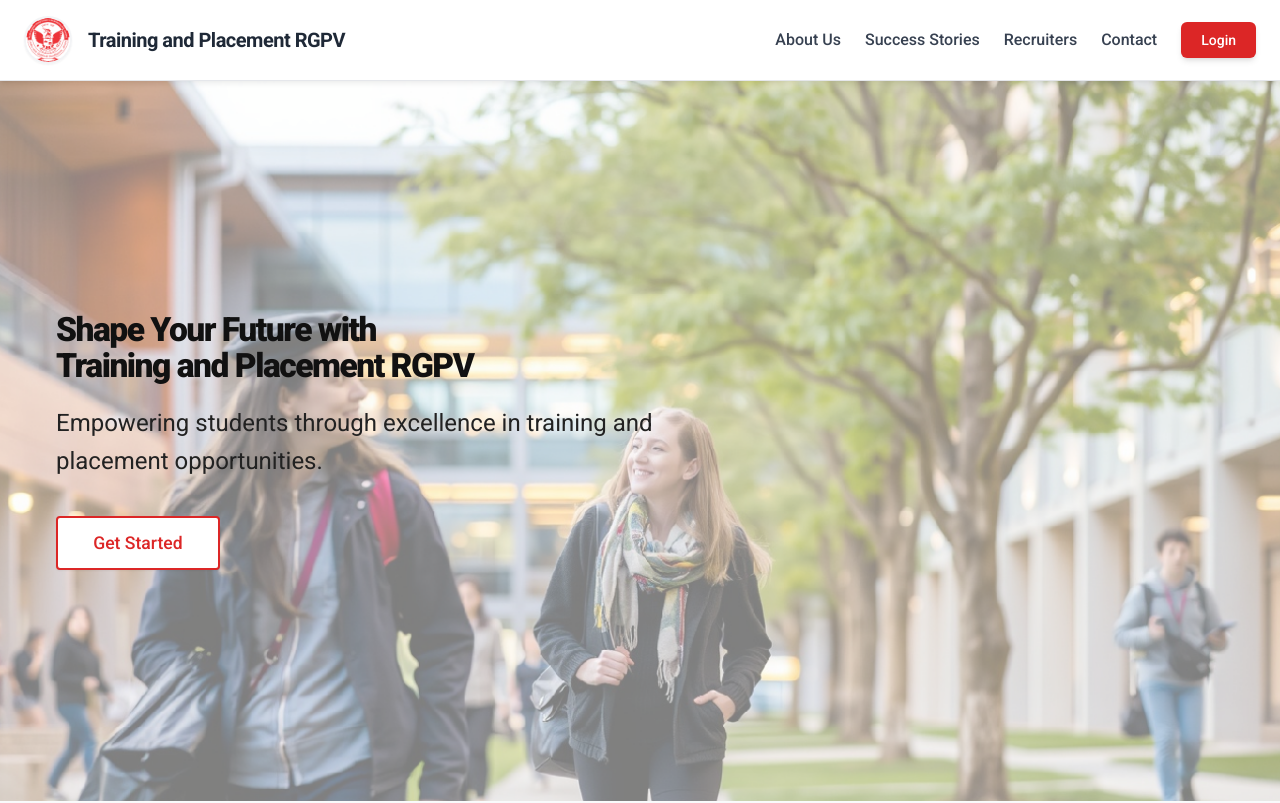
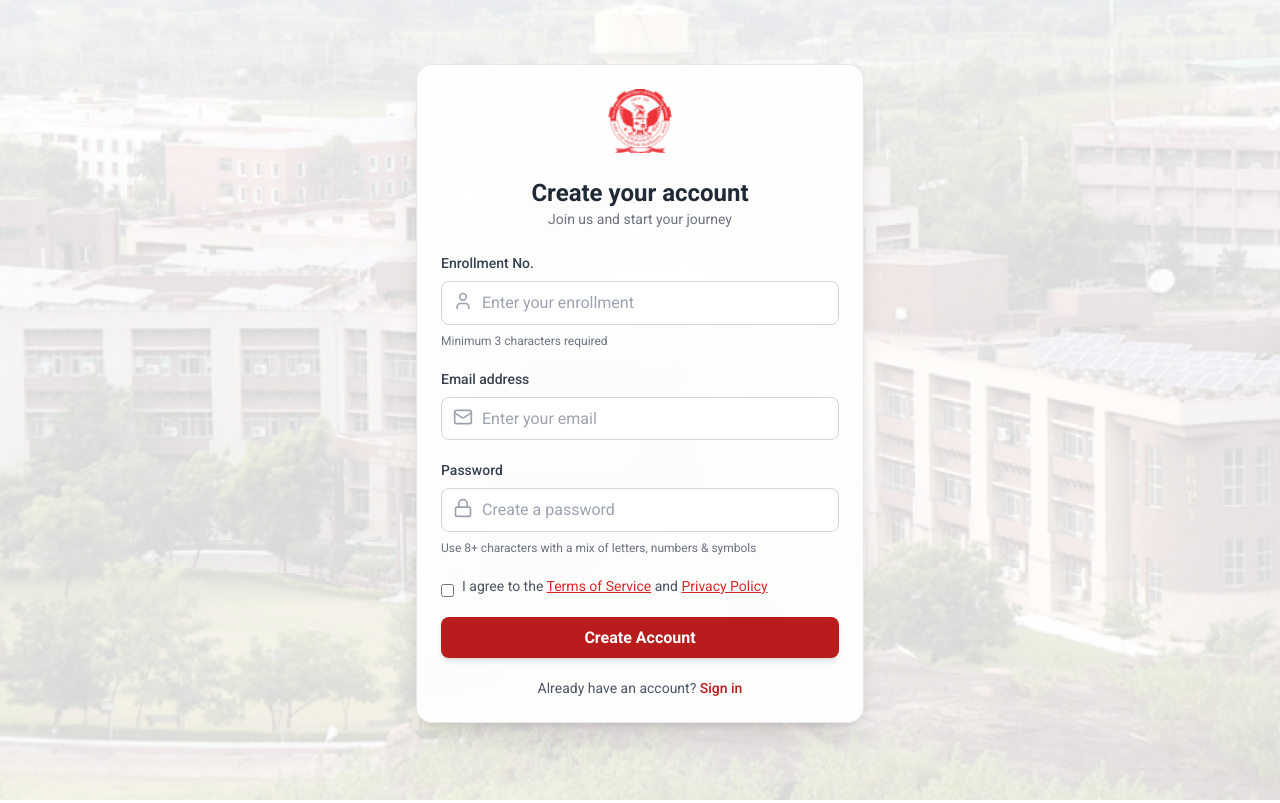
Before and after one commit to Piyush105454/TNP-website, a React (Vite) app: page /signup in a window 1280 px wide. Shown: the top 803 px of the page. Built offline with nearby package versions, Linux system fonts and the light colour scheme.

Commit message:
Update project: Vite config, dependencies, and fixes

```diff
--- a/src/App.jsx
+++ b/src/App.jsx
@@ -1,10 +1,18 @@
-import Home from "./pages/Home"
-
+import { BrowserRouter as Router, Routes, Route } from "react-router-dom";
+import Home from "./pages/Home";
+import LoginWindow from "./components/LoginWindow";
+import SignUp from "./components/Signup"; // Assuming you have a SignUp component
 
 function App() {
   return (
-    <Home />
-  )
+    <Router>
+      <Routes>
+        <Route path="/" element={<Home />} />
+        <Route path="/login" element={<LoginWindow />} />
+        <Route path="/signup" element={<SignUp />} />
+      </Routes>
+    </Router>
+  );
 }
 
-export default App
+export default App;
--- /dev/null
+++ b/src/components/LoginWindow.jsx
@@ -0,0 +1,40 @@
+import React from 'react'
+import { useNavigate } from "react-router-dom";
+
+const LoginWindow = () => {
+  const navigate = useNavigate();
+
+  return (
+
+
+
+<div className="relative min-h-screen bg-cover bg-center "
+     style={{ backgroundImage: "url('https://www.rgpv.ac.in/images/slider/new_slide1.jpg')" }}>
+
+
+  <div className="absolute  bg-white inset-0  opacity-70 "></div>
+
+  {/* Content */}
+  <div className="relative flex flex-col items-center justify-center h-screen pl-2 ">
+    <img
+      src="https://whatthelogo.com/storage/logos/rajiv-gandhi-proudyogiki-vishwavidyalaya-95752.png"
+      alt="rgpv-logo"
+      className="mb-6 w-32 h-32"
+    />
+    <h1 className="text-3xl font-semibold mb-2 pl-1">Welcome to Student Portal</h1>
+    <h4 className="mb-6 pl-0.5 text-gray-800">Please login or sign up to continue</h4>
+
+    <button className="bg-red-900 hover:bg-red-500 text-white py-2 px-6 rounded mb-4 w-95">
+      Login
+    </button>
+    <button onClick={() => navigate("/signup")} className="bg-white hover:bg-black hover:text-white py-2 px-6 rounded border w-95">
+      Sign Up
+    </button>
+  </div>
+</div>
+
+
+  )
+}
+
+export default LoginWindow
--- a/src/components/Navbar.jsx
+++ b/src/components/Navbar.jsx
@@ -1,7 +1,9 @@
 import { useState } from "react";
+import { useNavigate } from "react-router-dom";
 
 const Navbar = () => {
   const [menuOpen, setMenuOpen] = useState(false);
+  const navigate = useNavigate();
 
   return (
     <nav className="bg-white shadow-md px-6 py-4 flex items-center justify-between static top-0 z-50 border-b border-gray-200 flex-wrap md:flex-nowrap">
@@ -51,7 +53,7 @@ const Navbar = () => {
         </ul>
 
         {/* Login Button */}
-        <button className="bg-red-600 text-white px-5 py-2 rounded-md text-sm font-medium shadow-md hover:bg-red-700 hover:-translate-y-0.5 active:translate-y-0 transition-all duration-300 w-full md:w-auto mt-2 md:mt-0">
+        <button  onClick={() => navigate("/login")} className="bg-red-600 text-white px-5 py-2 rounded-md text-sm font-medium shadow-md hover:bg-red-700 hover:-translate-y-0.5 active:translate-y-0 transition-all duration-300 w-full md:w-auto mt-2 md:mt-0">
           Login
         </button>
       </div>
--- /dev/null
+++ b/src/components/Signup.jsx
@@ -0,0 +1,122 @@
+import React from "react";
+import { Mail, Lock, User } from "lucide-react"; // for input icons
+
+const SignUp = () => {
+  return (
+    <div
+      className="bg-cover bg-center min-h-screen flex justify-center items-start px-4 pt-16"
+      style={{
+        backgroundImage: "url('/bgImages/signup.jpg')", // your background image
+      }}
+    >
+      <div className="bg-white/90 backdrop-blur-md w-full max-w-md p-6 rounded-2xl shadow-xl border border-gray-200 min-h-[400px] mb-6">
+        {/* Logo */}
+        <div className="flex justify-center mb-6">
+          <img
+            src="/bgImages/tnp_logo.png" // your logo
+            alt="RGPV Logo"
+            className="h-16"
+          />
+        </div>
+
+        {/* Heading */}
+        <h2 className="text-center text-2xl font-bold text-gray-800">
+          Create your account
+        </h2>
+        <p className="text-center text-sm text-gray-500 mb-6">
+          Join us and start your journey
+        </p>
+
+        {/* Form */}
+        <form className="space-y-5">
+          {/* Enrollment */}
+          <div>
+            <label className="block text-sm font-medium text-gray-700 mb-1">
+              Enrollment No.
+            </label>
+            <div className="relative">
+              <User className="absolute left-3 top-2.5 text-gray-400 h-5 w-5" />
+              <input
+                type="text"
+                placeholder="Enter your enrollment"
+                className="w-full pl-10 pr-4 py-2 border border-gray-300 rounded-lg focus:outline-none focus:ring-2 focus:ring-red-500"
+              />
+            </div>
+            <p className="text-xs text-gray-500 mt-1">
+              Minimum 3 characters required
+            </p>
+          </div>
+
+          {/* Email */}
+          <div>
+            <label className="block text-sm font-medium text-gray-700 mb-1">
+              Email address
+            </label>
+            <div className="relative">
+              <Mail className="absolute left-3 top-2.5 text-gray-400 h-5 w-5" />
+              <input
+                type="email"
+                placeholder="Enter your email"
+                className="w-full pl-10 pr-4 py-2 border border-gray-300 rounded-lg focus:outline-none focus:ring-2 focus:ring-red-500"
+              />
+            </div>
+          </div>
+
+          {/* Password */}
+          <div>
+            <label className="block text-sm font-medium text-gray-700 mb-1">
+              Password
+            </label>
+            <div className="relative">
+              <Lock className="absolute left-3 top-2.5 text-gray-400 h-5 w-5" />
+              <input
+                type="password"
+                placeholder="Create a password"
+                className="w-full pl-10 pr-4 py-2 border border-gray-300 rounded-lg focus:outline-none focus:ring-2 focus:ring-red-500"
+              />
+            </div>
+            <p className="text-xs text-gray-500 mt-1">
+              Use 8+ characters with a mix of letters, numbers & symbols
+            </p>
+          </div>
+
+          {/* Terms checkbox */}
+          <div className="flex items-start">
+            <input
+              type="checkbox"
+              className="mt-1 mr-2 rounded border-gray-300 text-red-600 focus:ring-red-500"
+            />
+            <label className="text-sm text-gray-600">
+              I agree to the{" "}
+              <a href="#" className="text-red-600 underline">
+                Terms of Service
+              </a>{" "}
+              and{" "}
+              <a href="#" className="text-red-600 underline">
+                Privacy Policy
+              </a>
+            </label>
+          </div>
+
+          {/* Submit Button */}
+          <button
+            type="submit"
+            className="w-full bg-red-700 hover:bg-red-800 text-white font-semibold py-2 px-4 rounded-lg shadow-md transition"
+          >
+            Create Account
+          </button>
+
+          {/* Sign-in link */}
+          <p className="text-center text-sm text-gray-600 mt-4">
+            Already have an account?{" "}
+            <a href="/login" className="text-red-700 font-medium hover:underline">
+              Sign in
+            </a>
+          </p>
+        </form>
+      </div>
+    </div>
+  );
+};
+
+export default SignUp;
--- a/src/pages/Home.jsx
+++ b/src/pages/Home.jsx
@@ -4,6 +4,7 @@ import AboutUs from '../components/AboutUs';
 import SuccessStories from '../components/SuccessStories';
 import ContactForm from '../components/ContactForm';
 import Footer from '../components/Footer';
+import LoginWindow from '../components/LoginWindow';
 import 'leaflet/dist/leaflet.css';
 import '../styles/leaflet-fixes.css';
 import { MapContainer, TileLayer } from 'react-leaflet';
@@ -136,7 +137,7 @@ const Home = () => {
           </div>
         </div>
       </section>
-
+<LoginWindow />
       {/* Footer */}
       <Footer />
     </div>
--- a/src/styles/leaflet-fixes.css
+++ b/src/styles/leaflet-fixes.css
@@ -9,7 +9,8 @@
 }
 
 /* Fix text-size-adjust for cross-browser compatibility */
-html, :host {
+html,
+:host {
     -webkit-text-size-adjust: 100%;
     -ms-text-size-adjust: 100%;
     text-size-adjust: 100%;
```
Also changed, not shown: package.json (+4 -4 lines), public/bgImages/signup.jpg (added), 1 other file (tests, documents, lock files or other folders). Lines whose indentation alone changed are shown as unchanged.
